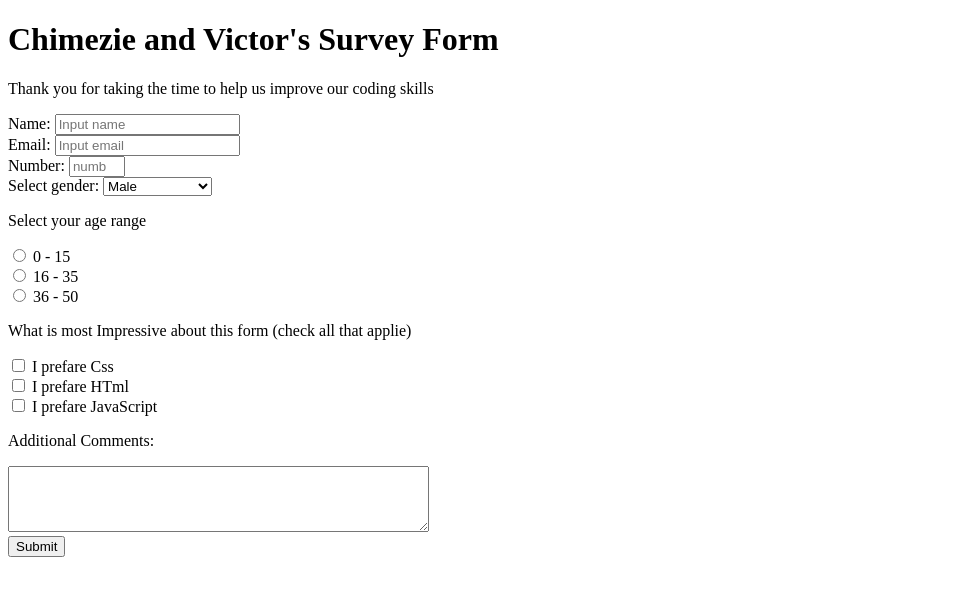
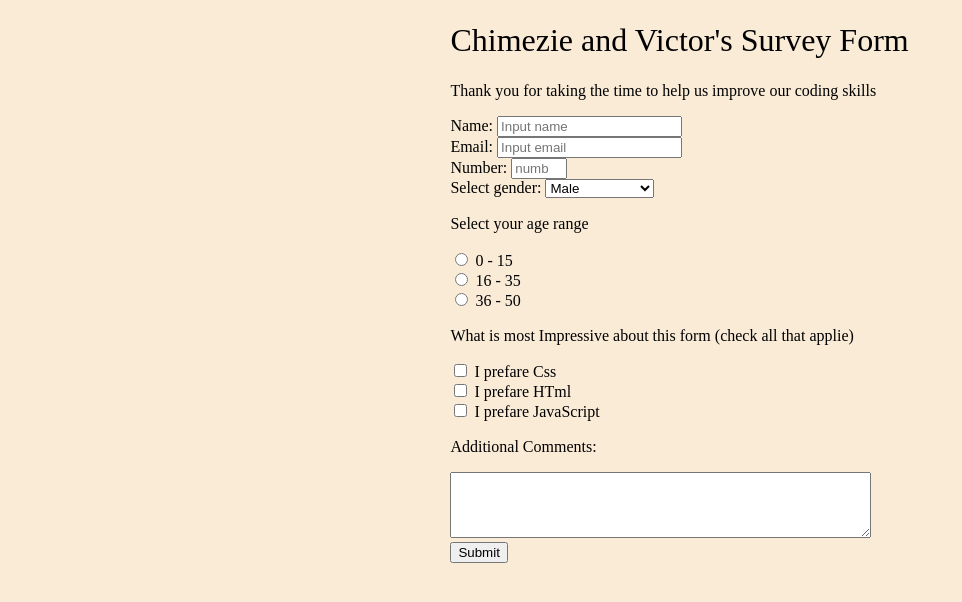
Before and after one commit to shegy28/microtest1, a plain HTML site: page index.html in a window 1280 px wide. Shown: the whole page, without its empty margins (0-962 px from the left). Drawn offline with Linux system fonts and the light colour scheme.

Commit message:
final form

```diff
--- a/css/style.css
+++ b/css/style.css
@@ -0,0 +1,24 @@
+form{
+    margin-left:35%;
+
+
+}
+h1 {
+    font-weight: 400;
+    line-height: 1.2;
+    margin-left:35%;
+  }
+p {
+    font-weight: 400;
+    line-height: 1.2;
+    margin-left:0%;
+}
+
+body {
+    text-align: left;
+    background-color: antiquewhite;
+
+}
+#description{
+    margin-left:35%;
+}
--- a/index.html
+++ b/index.html
@@ -9,7 +9,7 @@
   <body>
     <h1 id="title">Chimezie and Victor's Survey Form</h1>
     <p id="description">Thank you for taking the time to help us improve our coding skills</p>
-    <div id="form-div">
+
       <form id="survey-form">
         <label id="name-label" for="name">Name:</label>
         <input type="text" id="name"  placeholder ="Input name" required><br>
@@ -49,7 +49,7 @@
         <button type="submit" id="submit">Submit</button>
 
       </form>
-   </div>
+
 
    <script src="https://cdn.freecodecamp.org/testable-projects-fcc/v1/bundle.js"></script>
    <script  src="js/index.js"></script>
```
